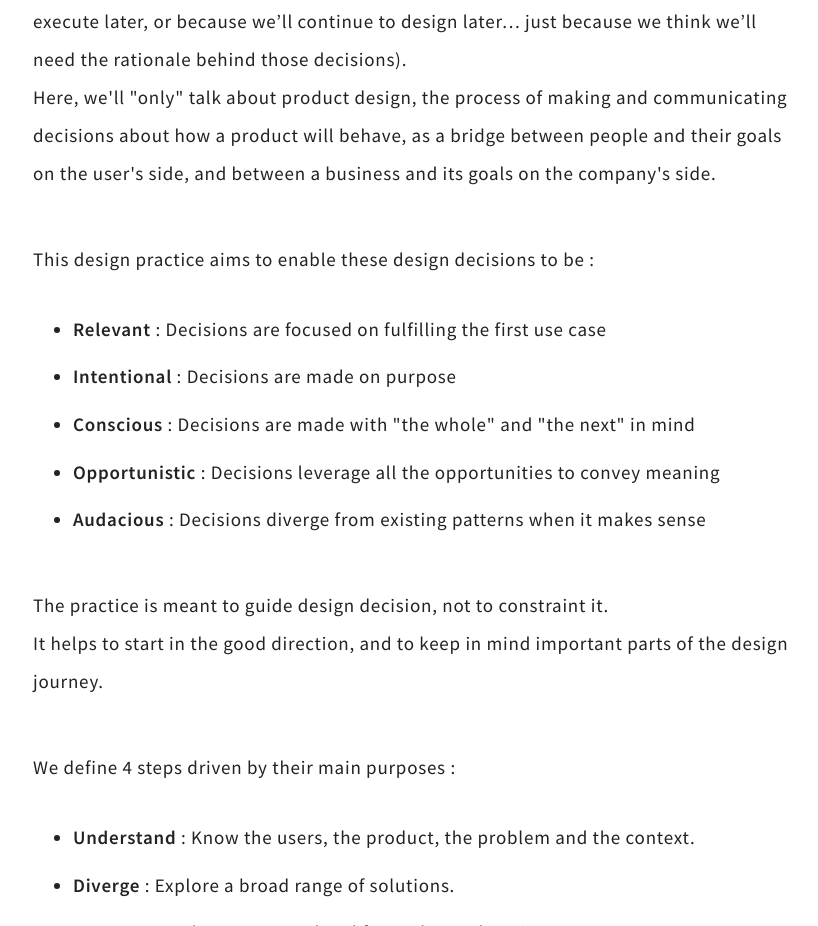
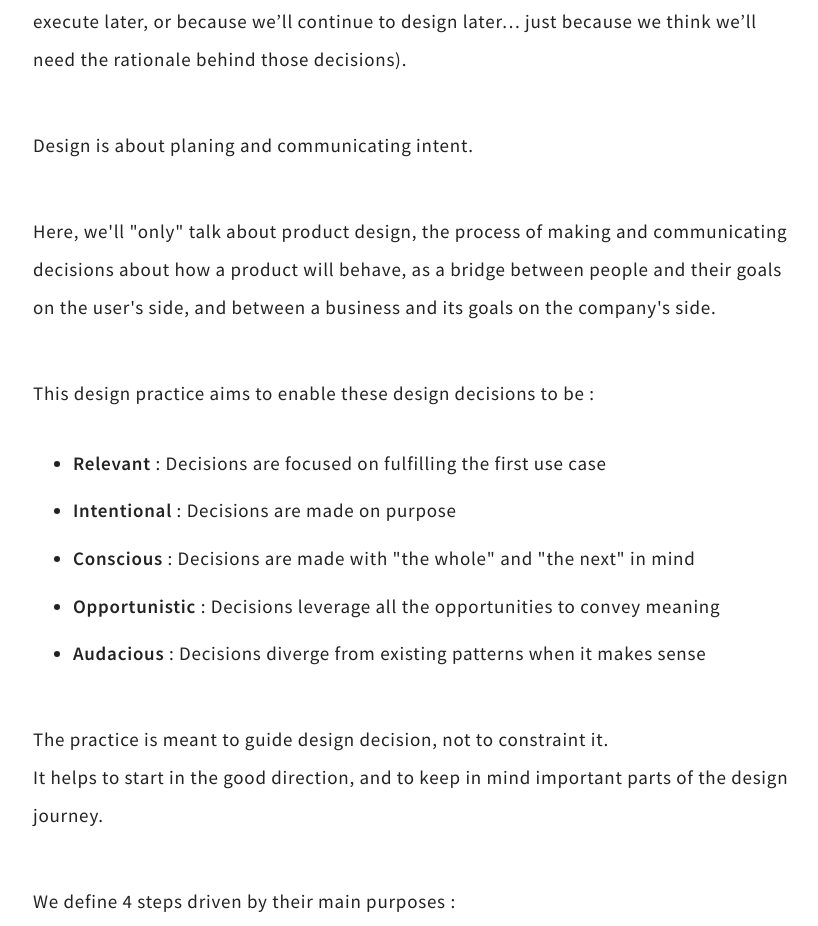
Before and after one commit to julienzmiro/udcd, a plain HTML site: page index.html in a window 1280 px wide. Shown: the part 1220-2146 px from the top of the page, without its empty margins (227-1045 px from the left). Drawn offline with nearby package versions, Linux system fonts and the light colour scheme; a script that the page names is missing.

Commit message:
Intro copy

```diff
--- a/index.html
+++ b/index.html
@@ -26,8 +26,9 @@
 			Whenever you're making a decision that is part of a plan to achieve a goal, you are designing.<br/>
 			Programers plan how they should code, thus they design programs; Managers plan the way a team could work more efficiently, thus they design processes; A job seeker might be planing the way he will find his dream job, thus he design his career;…<br>
 			But once decisions are made, they need to be executed (actually code an algorithm, actually build a product, actually write a resume,…).<br>
-			When we’re not directly executing our design decisions, then design is a lot about communication : how can we save and communicate these design decisions to other people (maybe people who will execute) or even to « our future selves » (because we’ll execute later, or because we’ll continue to design later… just because we think we’ll need the rationale behind those decisions).<br>
-      Here, we'll "only" talk about product design, the process of making and communicating decisions about how a product will behave, as a bridge between people and their goals on the user's side, and between a business and its goals on the company's side.</p>
+			When we’re not directly executing our design decisions, then design is a lot about communication : how can we save and communicate these design decisions to other people (maybe people who will execute) or even to « our future selves » (because we’ll execute later, or because we’ll continue to design later… just because we think we’ll need the rationale behind those decisions).</p>
+			<p>Design is about planing and communicating intent.</p>
+      <p>Here, we'll "only" talk about product design, the process of making and communicating decisions about how a product will behave, as a bridge between people and their goals on the user's side, and between a business and its goals on the company's side.</p>
 			<p>This design practice aims to enable these design decisions to be :
 				<ul>
 					<li><strong>Relevant</strong> : Decisions are focused on fulfilling the first use case</li>
```
